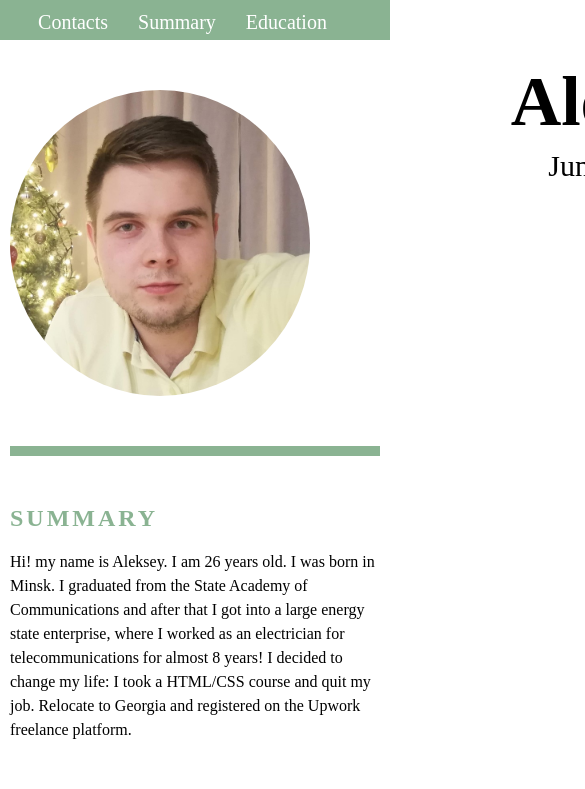
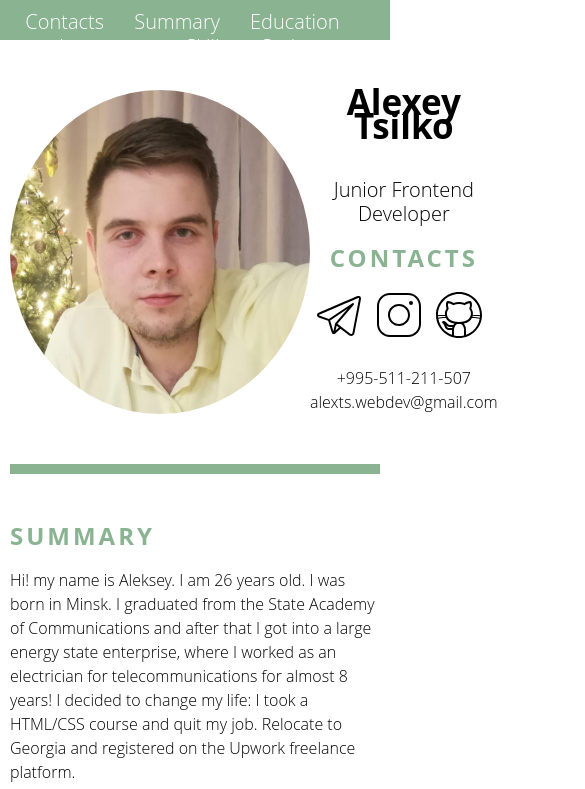
Before and after one commit to Leshkalp/rsschool-cv, a plain HTML site: page index.html in a window 390 px wide. Shown: the top 789 px of the page, 585 px wide, since content can reach past the window. Drawn offline with Linux system fonts and the light colour scheme.

Commit message:
feat: new info in cv#2

```diff
--- a/assets/css/reset.css
+++ b/assets/css/reset.css
@@ -30,6 +30,7 @@ blockquote,
 dl,
 dd {
    margin: 0;
+   padding: 0;
 }
 
 ul[class] {
--- a/assets/css/style.css
+++ b/assets/css/style.css
@@ -3,16 +3,20 @@ html {
 }
 
 body {
-   ont-family: 'Open Sans',
-      sans-serif;
+   font-family: 'Open Sans',
+   sans-serif;
    font-weight: 300;
    font-style: normal;
    font-size: 16px;
    line-height: 24px;
+   display: flex;
+   flex-direction: column;
+   justify-content: space-between;
+   min-height: 100vh;
 }
 
 .container {
-   max-width: 1090px;
+   max-width: 1190px;
    padding: 0 10px;
    margin: 0 auto;
 }
@@ -26,7 +30,6 @@ body {
    color: rgba(3, 91, 20, 0.464);
    letter-spacing: 3px;
    margin-bottom: 20px;
-
 }
 
 .menu {
@@ -60,11 +63,12 @@ body {
 
 .header__wrapper {
    display: flex;
-   justify-content: space-between;
+   justify-content: space-around;
 }
 
 .header__image {
-   width: 300px;
+   max-width: 300px;
+   width: 100%;
    border-radius: 50%;
 }
 
@@ -77,8 +81,8 @@ body {
    color: #000;
    display: block;
    margin-bottom: 40px;
-
-   width: 800px;
+   max-width: 800px;
+   width: 100%;
    text-align: center;
 }
 
@@ -138,16 +142,16 @@ ul.header__info-icons {
    width: 100%;
 }
 
-.education__text{
+.education__text {
    margin-bottom: 10px;
 }
 
-.education__courses{
+.education__courses {
    font-size: 20px;
    color: rgba(3, 91, 20, 0.464);
 }
 
-.education__link{
+.education__link {
    color: inherit;
 }
 
@@ -161,36 +165,47 @@ ul.header__info-icons {
    width: 100%;
 }
 
-.footer{
+.footer {
    background-color: rgba(3, 91, 20, 0.464);
    padding: 20px;
 }
 
-.footer__copy{
+.footer__copy {
    color: #FFF;
    font-size: 13px;
    display: inline-block;
    margin-right: 10px;
 }
 
-.footer__link{
+.footer__link {
    color: #FFF;
    display: inline-block;
 }
 
-.footer__link:hover{
+.footer__link:hover {
    color: yellow;
    transition: color .5s;
 }
 
-.footer__inner{
+.footer__inner {
    display: flex;
    justify-content: space-between;
    align-items: center;
 }
 
-.footer__img{
+.footer__img {
    max-width: 100px;
    width: 100%;
    display: block;
 }
+
+
+@media screen and (max-width: 992px) {
+   .header__descr-title {
+     font-size: 35px;
+   }
+   .header__descr-text{
+      font-size: 20px;
+      margin-bottom: 20px;
+   }
+}
```
Also changed, not shown: index.html (+0 -1 lines).
